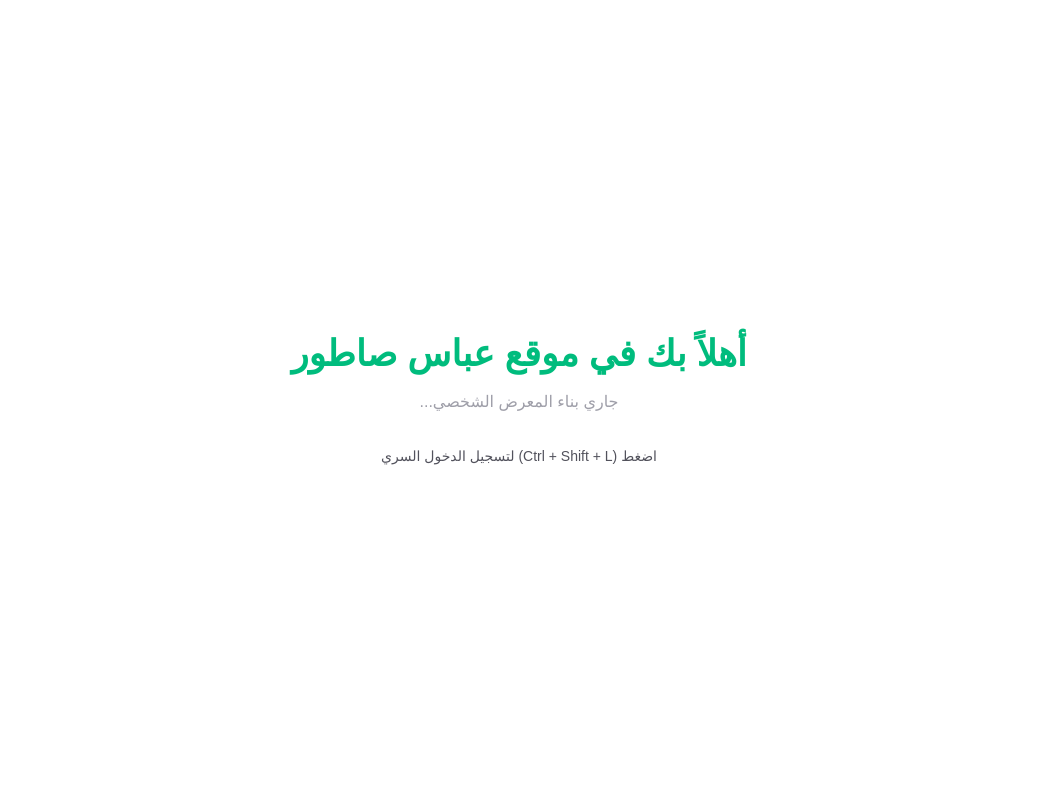
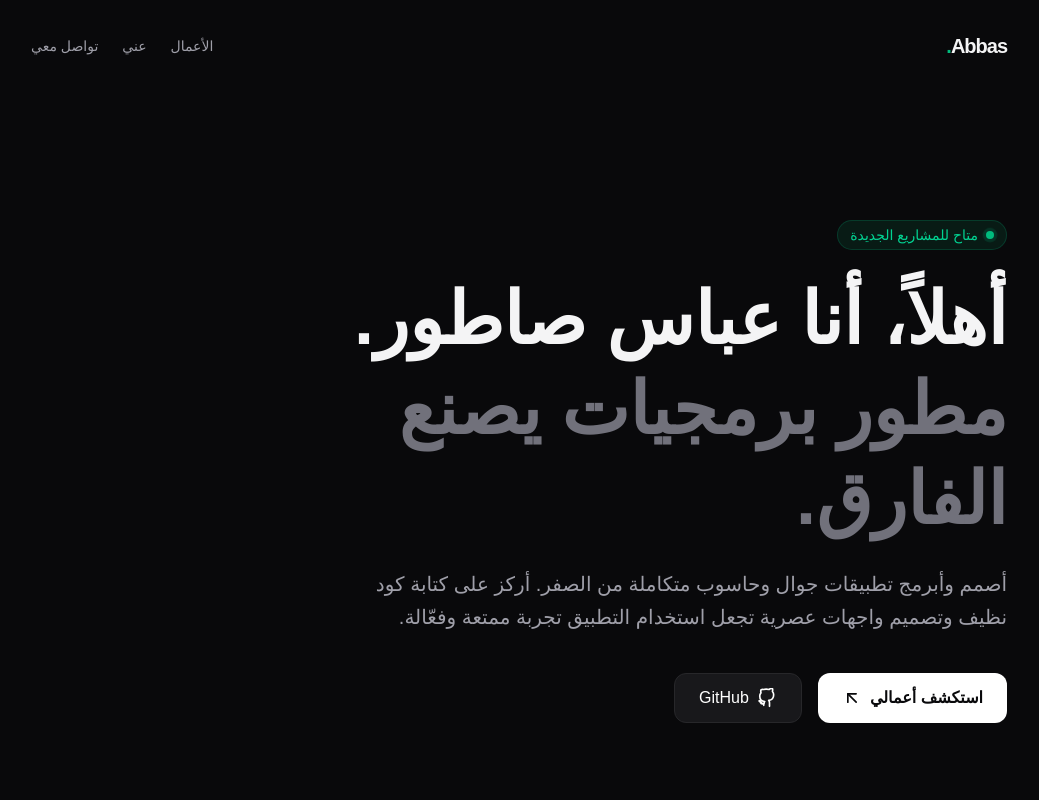
Before and after one commit to satwrabbas/my_website, a Next.js app: page / in a window 1280 px wide. Shown: the top 800 px of the page, without its empty margins (121-1160 px from the left). Built offline with nearby package versions, Linux system fonts and the light colour scheme; no server answers; the database is empty.

Commit message:
home page v2

```diff
--- a/app/page.tsx
+++ b/app/page.tsx
@@ -1,9 +1,141 @@
-export default function Home() {
+// app/page.tsx
+import Link from 'next/link'
+import { createClient } from '@supabase/supabase-js'
+import { ArrowUpLeft, Code2, Smartphone, Monitor, Download } from 'lucide-react'
+
+// أيقونة GitHub مخصصة (لأن lucide-react حذفتها من مكتبتها مؤخراً)
+const GithubIcon = ({ size = 20, className = "" }) => (
+  <svg width={size} height={size} className={className} viewBox="0 0 24 24" fill="none" stroke="currentColor" strokeWidth="2" strokeLinecap="round" strokeLinejoin="round">
+    <path d="M15 22v-4a4.8 4.8 0 0 0-1-3.2c3-.3 6-1.5 6-6.8 0-1.4-.5-2.8-1.5-3.8.1-.3.7-1.8-.1-3.8 0 0-1.2-.4-3.9 1.4a12.3 12.3 0 0 0-7 0C6.1 1.6 4.9 2 4.9 2c-.8 2-.2 3.5-.1 3.8-1 1-1.5 2.4-1.5 3.8 0 5.3 3 6.5 6 6.8-.4.3-.7.9-.8 2-.2.1-.5.2-1 .2-1.5 0-2.5-1.1-3-2 0 0-.5-.9-1.5-1.1 0 0-1-.1-.1.3.8.4 1.2 1.5 1.2 1.5.7 1.9 2.8 1.9 4 1.5v2" />
+  </svg>
+)
+
+const supabase = createClient(
+  process.env.NEXT_PUBLIC_SUPABASE_URL!,
+  process.env.NEXT_PUBLIC_SUPABASE_ANON_KEY!
+)
+
+export default async function Home() {
+  const { data: projects } = await supabase
+    .from('projects')
+    .select('*')
+    .order('created_at', { ascending: false })
+
   return (
-    <main className="flex min-h-screen flex-col items-center justify-center p-24">
-      <h1 className="text-4xl font-bold text-emerald-500">أهلاً بك في موقع عباس صاطور</h1>
-      <p className="mt-4 text-zinc-400">جاري بناء المعرض الشخصي...</p>
-      <p className="mt-8 text-sm text-zinc-600">اضغط (Ctrl + Shift + L) لتسجيل الدخول السري</p>
-    </main>
-  );
+    <div className="min-h-screen bg-zinc-950 text-zinc-100 selection:bg-emerald-500/30">
+
+      <header className="max-w-5xl mx-auto px-6 py-8 flex justify-between items-center">
+        <div className="font-bold text-xl tracking-tighter">
+          Abbas<span className="text-emerald-500">.</span>
+        </div>
+        <nav className="flex gap-6 text-sm font-medium text-zinc-400">
+          <Link href="#projects" className="hover:text-white transition-colors">الأعمال</Link>
+          <Link href="#about" className="hover:text-white transition-colors">عني</Link>
+          <Link href="mailto:your-email@example.com" className="hover:text-emerald-400 transition-colors">تواصل معي</Link>
+        </nav>
+      </header>
+
+      <main className="max-w-5xl mx-auto px-6">
+
+        <section className="py-24 md:py-32 max-w-3xl">
+          <div className="inline-flex items-center gap-2 px-3 py-1 rounded-full bg-emerald-500/10 text-emerald-400 text-sm font-medium mb-6 border border-emerald-500/20">
+            <span className="relative flex h-2 w-2">
+              <span className="animate-ping absolute inline-flex h-full w-full rounded-full bg-emerald-400 opacity-75"></span>
+              <span className="relative inline-flex rounded-full h-2 w-2 bg-emerald-500"></span>
+            </span>
+            متاح للمشاريع الجديدة
+          </div>
+
+          <h1 className="text-5xl md:text-7xl font-bold mb-6 leading-tight">
+            أهلاً، أنا عباس صاطور. <br />
+            <span className="text-zinc-500">مطور برمجيات يصنع الفارق.</span>
+          </h1>
+
+          <p className="text-lg md:text-xl text-zinc-400 mb-10 leading-relaxed max-w-2xl">
+            أصمم وأبرمج تطبيقات جوال وحاسوب متكاملة من الصفر. أركز على كتابة كود نظيف وتصميم واجهات عصرية تجعل استخدام التطبيق تجربة ممتعة وفعّالة.
+          </p>
+
+          <div className="flex flex-wrap gap-4">
+            <Link
+              href="#projects"
+              className="bg-white text-zinc-950 px-6 py-3 rounded-xl font-bold flex items-center gap-2 hover:bg-zinc-200 transition-colors"
+            >
+              استكشف أعمالي
+              <ArrowUpLeft size={20} />
+            </Link>
+            <Link
+              href="https://github.com/abbas-satwr"
+              target="_blank"
+              className="bg-zinc-900 border border-zinc-800 text-white px-6 py-3 rounded-xl font-medium flex items-center gap-2 hover:bg-zinc-800 transition-colors"
+            >
+              <GithubIcon size={20} />
+              GitHub
+            </Link>
+          </div>
+        </section>
+
+        <section id="projects" className="py-20 border-t border-zinc-900">
+          <div className="flex items-center gap-4 mb-12">
+            <Code2 className="text-emerald-500" size={32} />
+            <h2 className="text-3xl font-bold">تطبيقات ومشاريع بارزة</h2>
+          </div>
+
+          <div className="grid grid-cols-1 md:grid-cols-2 gap-8">
+            {projects?.map((project) => (
+              <div
+                key={project.id}
+                className="group relative bg-zinc-900/50 border border-zinc-800 rounded-3xl p-8 hover:bg-zinc-900 hover:border-emerald-500/30 transition-all duration-300"
+              >
+                <div className="absolute top-8 left-8 flex gap-2 text-zinc-600 group-hover:text-emerald-500 transition-colors">
+                  {project.platforms?.includes('Android') || project.platforms?.includes('iOS') ? <Smartphone size={24} /> : null}
+                  {project.platforms?.includes('Windows') || project.platforms?.includes('Web') ? <Monitor size={24} /> : null}
+                </div>
+
+                <h3 className="text-2xl font-bold text-white mb-3">{project.title}</h3>
+                <p className="text-zinc-400 mb-8 leading-relaxed">
+                  {project.tagline}
+                </p>
+
+                <div className="flex flex-wrap gap-2 mb-8">
+                  {project.tech_stack?.map((tech: string, i: number) => (
+                    <span key={i} className="bg-zinc-950 border border-zinc-800 text-zinc-300 text-sm px-3 py-1 rounded-full">
+                      {tech}
+                    </span>
+                  ))}
+                </div>
+
+                <div className="flex items-center gap-4 pt-6 border-t border-zinc-800/50">
+                  {project.download_url && (
+                    <Link
+                      href={project.download_url}
+                      target="_blank"
+                      className="text-emerald-400 hover:text-emerald-300 font-medium flex items-center gap-2 transition-colors"
+                    >
+                      <Download size={18} />
+                      تحميل التطبيق
+                    </Link>
+                  )}
+                  {project.github_url && (
+                    <Link
+                      href={project.github_url}
+                      target="_blank"
+                      className="text-zinc-400 hover:text-white transition-colors"
+                    >
+                      <GithubIcon size={20} />
+                    </Link>
+                  )}
+                </div>
+              </div>
+            ))}
+          </div>
+        </section>
+
+        <footer className="py-12 border-t border-zinc-900 mt-20 flex flex-col md:flex-row justify-between items-center gap-4 text-zinc-500 text-sm">
+          <p>© {new Date().getFullYear()} عباس صاطور. جميع الحقوق محفوظة.</p>
+          <p>صُنع بشغف وكوب من القهوة ☕</p>
+        </footer>
+
+      </main>
+    </div>
+  )
 }
```
